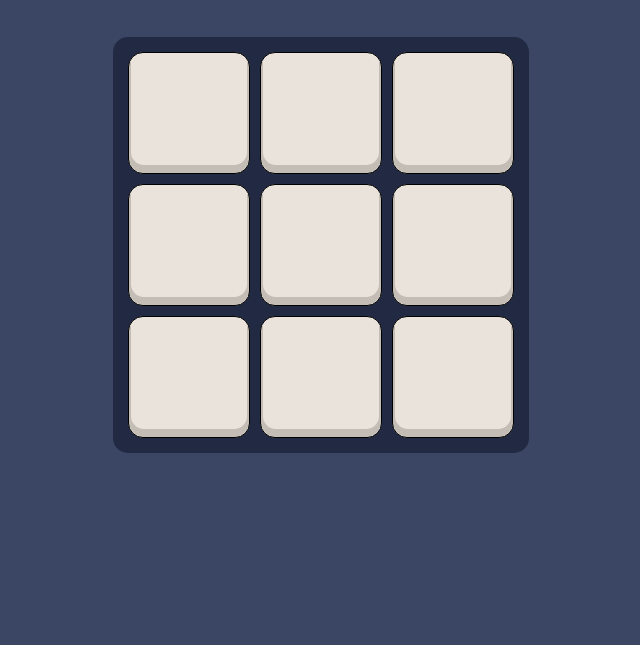
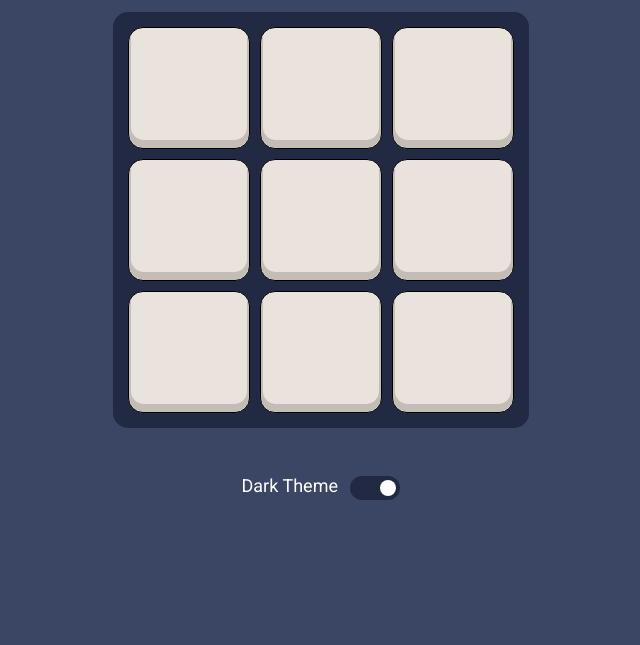
Before and after one commit to TheThomasY/TicTacToe, a plain HTML site: page index.html in a window 1280 px wide. Shown: the part 155-800 px from the top of the page, without its empty margins (319-959 px from the left). Drawn offline with Linux system fonts and the light colour scheme.

Commit message:
Theme switch styled and functioning correctly

```diff
--- a/index.html
+++ b/index.html
@@ -11,7 +11,6 @@
     <header>
       <h1>Tic Tac Toe</h1>
       <div class="player-turn">It's <span id="to-go"></span>'s go:</div>
-      <button onclick="changeTheme()" id="theme-switch">Light Theme</button>
     </header>
     <div class="modal" id="winner-modal">
       <div class="modal-content">
@@ -41,6 +40,14 @@
       </tr>
     </table>
 
+    <div class="theme-switcher">
+      <span class="theme-name" id="theme-name">Dark Theme</span>
+      <label class="switch">
+        <input onclick="changeTheme()" type="checkbox" id="check" />
+        <span class="slider round"></span>
+      </label>
+    </div>
+
     <script src="./index.js"></script>
   </body>
 </html>
--- a/index.js
+++ b/index.js
@@ -2,6 +2,10 @@ window.addEventListener('load', (event) => {
   const icons = ['X', 'O'];
   let first = icons[Math.round(Math.random())];
   document.getElementById('to-go').innerHTML = first;
+
+  if (localStorage.getItem('currentTheme') === 'light') {
+    changeTheme();
+  } else document.getElementById('check').checked = true;
 });
 
 const winners = ['123', '456', '789', '147', '258', '369', '159', '357'];
@@ -68,12 +72,13 @@ const Restart = () => {
 };
 
 const changeTheme = () => {
-  let themeSwitch = document.getElementById('theme-switch');
-  if (themeSwitch.innerHTML === 'Light Theme') {
+  let themeSwitch = document.getElementById('theme-name');
+  if (themeSwitch.innerHTML === 'Dark Theme') {
     document.getElementById('body').classList.add('body-light');
     document.getElementById('modal-header').classList.add('modal-header-light');
     document.getElementById('grid').classList.add('grid-light', 'square-light');
-    themeSwitch.innerHTML = 'Dark Theme';
+    themeSwitch.innerHTML = 'Light Theme';
+    localStorage.setItem('currentTheme', 'light');
   } else {
     document.getElementById('body').classList.remove('body-light');
     document
@@ -82,6 +87,7 @@ const changeTheme = () => {
     document
       .getElementById('grid')
       .classList.remove('grid-light', 'square-light');
-    themeSwitch.innerHTML = 'Light Theme';
+    themeSwitch.innerHTML = 'Dark Theme';
+    localStorage.setItem('currentTheme', 'dark');
   }
 };
--- a/styles.scss
+++ b/styles.scss
@@ -183,3 +183,80 @@ td {
     font-size: 60px;
   }
 }
+
+// Theme changer ----
+
+.theme-switcher {
+  text-align: center;
+  margin-bottom: 20px;
+}
+
+.theme-name {
+  font-size: 1.8rem;
+  padding-right: 10px;
+  position: relative;
+  top: 7px;
+}
+
+/* The switch - the box around the slider */
+.switch {
+  position: relative;
+  display: inline-block;
+  width: 50px;
+  height: 24px;
+}
+
+/* Hide default HTML checkbox */
+.switch input {
+  opacity: 0;
+  width: 0;
+  height: 0;
+}
+
+/* The slider */
+.slider {
+  position: absolute;
+  cursor: pointer;
+  top: 0;
+  left: 0;
+  right: 0;
+  bottom: 0;
+  background-color: #ccc;
+  -webkit-transition: 0.4s;
+  transition: 0.4s;
+}
+
+.slider:before {
+  position: absolute;
+  content: '';
+  height: 16px;
+  width: 16px;
+  left: 4px;
+  bottom: 4px;
+  background-color: white;
+  -webkit-transition: 0.4s;
+  transition: 0.4s;
+}
+
+input:checked + .slider {
+  background-color: $grid-bg;
+}
+
+input:focus + .slider {
+  box-shadow: 0 0 1px $grid-bg;
+}
+
+input:checked + .slider:before {
+  -webkit-transform: translateX(26px);
+  -ms-transform: translateX(26px);
+  transform: translateX(26px);
+}
+
+/* Rounded sliders */
+.slider.round {
+  border-radius: 34px;
+}
+
+.slider.round:before {
+  border-radius: 50%;
+}
```
Also changed, not shown: styles.css, 1 other file.
